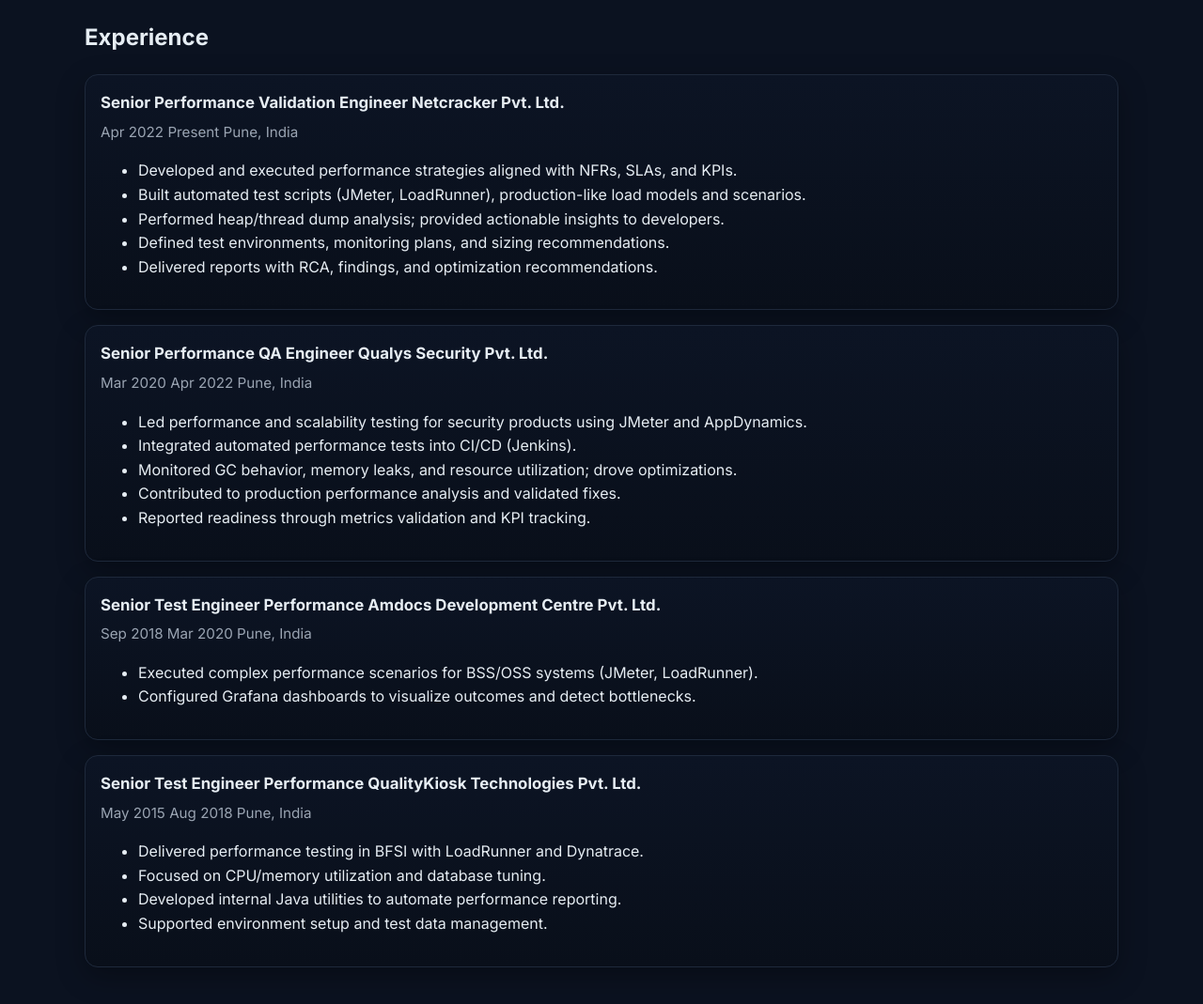
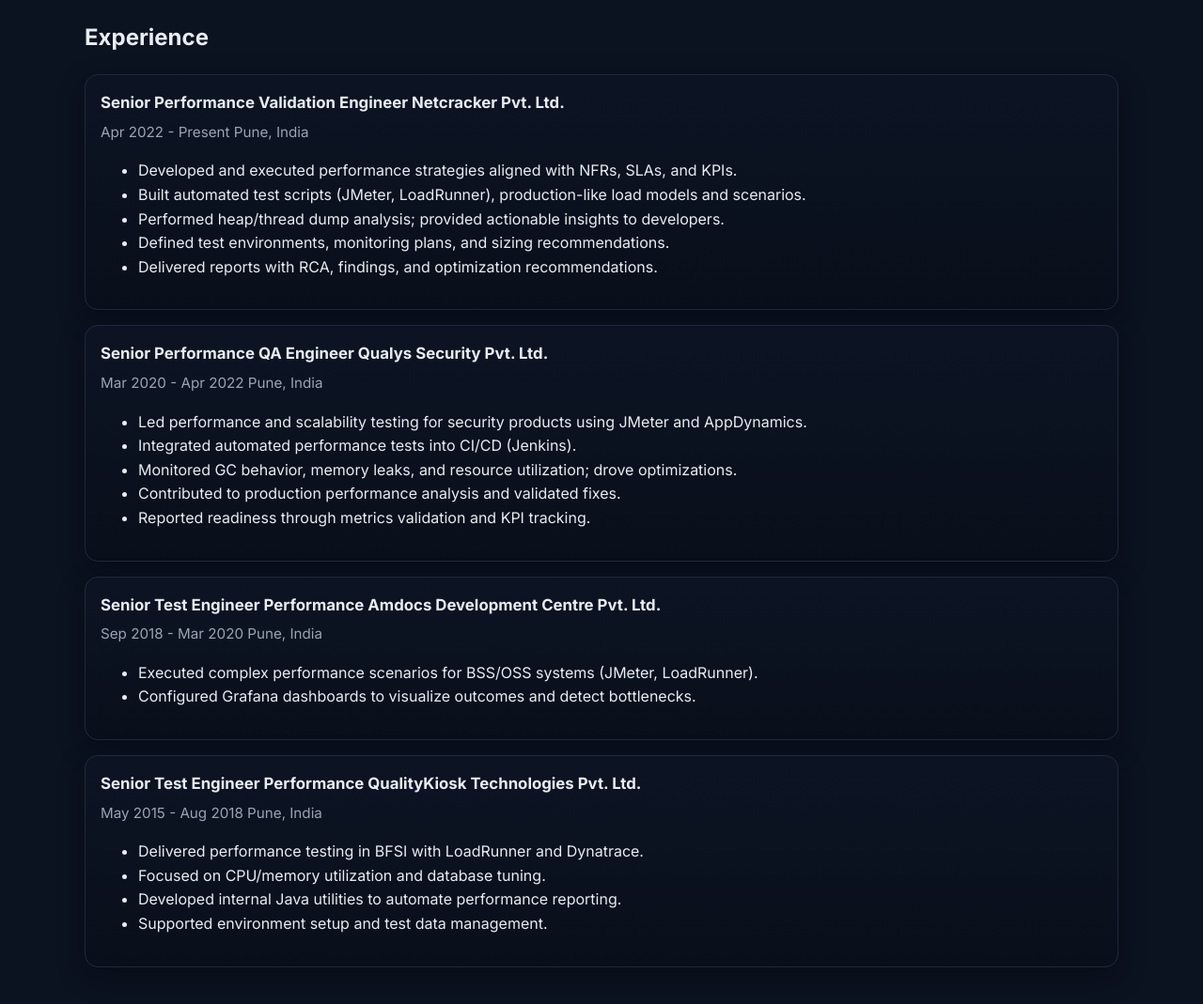
Before and after one commit to pramodm1609/MyPortfolioWebsite, a plain HTML site: page portfolio/index.html in a window 1280 px wide. Shown: the part 1920-2989 px from the top of the page at 94% size. Drawn offline with Linux system fonts and the light colour scheme.

Commit message:
content(experience): add hyphen in date ranges (e.g., Apr 2022 - Present)

```diff
--- a/portfolio/index.html
+++ b/portfolio/index.html
@@ -135,7 +135,7 @@
         <article class="card">
           <header>
             <h3>Senior Performance Validation Engineer  Netcracker Pvt. Ltd.</h3>
-            <div class="meta">Apr 2022  Present  Pune, India</div>
+            <div class="meta">Apr 2022 - Present  Pune, India</div>
           </header>
           <ul>
             <li>Developed and executed performance strategies aligned with NFRs, SLAs, and KPIs.</li>
@@ -148,7 +148,7 @@
         <article class="card">
           <header>
             <h3>Senior Performance QA Engineer  Qualys Security Pvt. Ltd.</h3>
-            <div class="meta">Mar 2020  Apr 2022  Pune, India</div>
+            <div class="meta">Mar 2020 - Apr 2022  Pune, India</div>
           </header>
           <ul>
             <li>Led performance and scalability testing for security products using JMeter and AppDynamics.</li>
@@ -161,7 +161,7 @@
         <article class="card">
           <header>
             <h3>Senior Test Engineer  Performance  Amdocs Development Centre Pvt. Ltd.</h3>
-            <div class="meta">Sep 2018  Mar 2020  Pune, India</div>
+            <div class="meta">Sep 2018 - Mar 2020  Pune, India</div>
           </header>
           <ul>
             <li>Executed complex performance scenarios for BSS/OSS systems (JMeter, LoadRunner).</li>
@@ -171,7 +171,7 @@
         <article class="card">
           <header>
             <h3>Senior Test Engineer  Performance  QualityKiosk Technologies Pvt. Ltd.</h3>
-            <div class="meta">May 2015  Aug 2018  Pune, India</div>
+            <div class="meta">May 2015 - Aug 2018  Pune, India</div>
           </header>
           <ul>
             <li>Delivered performance testing in BFSI with LoadRunner and Dynatrace.</li>
```
